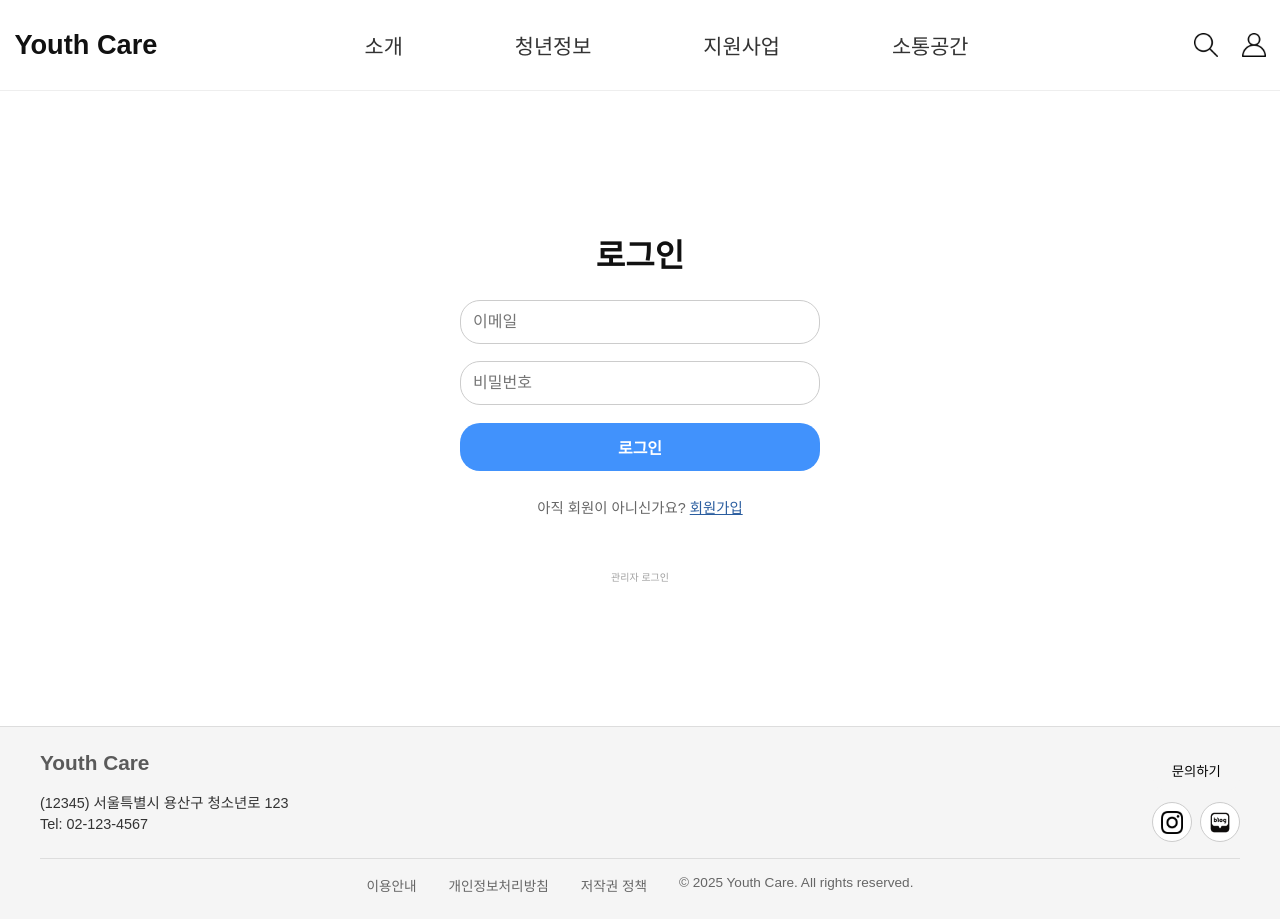
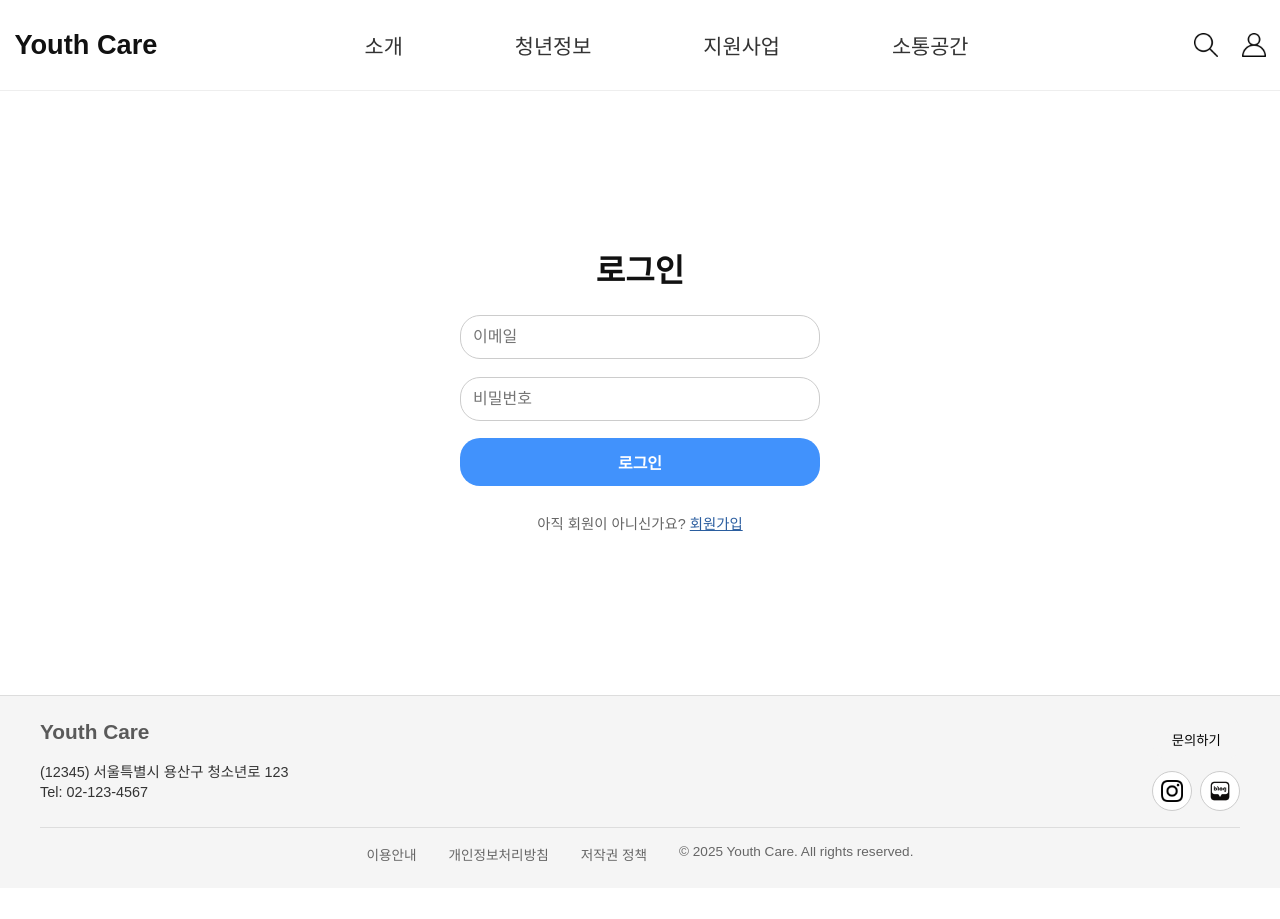
Before and after one commit to Seoul-Volunteer-Project/FE, a React (Vite) app: page /login in a window 1280 px wide. After the commit the page ends 888 px from the top, so only its background shows below. Built offline with nearby package versions, Linux system fonts and the light colour scheme; no server answers.

Commit message:
feat: 관리자 로그인 버튼 삭제

```diff
--- a/src/pages/auth/LoginPage.css
+++ b/src/pages/auth/LoginPage.css
@@ -92,24 +92,6 @@ body.fade-in .login-container {
   color: #1c3f6b;
 }
 
-.admin-login-wrapper {
-  display: flex;
-  justify-content: center;
-  margin-top: 10px;
-}
-
-.admin-login-link {
-  font-size: 10px;
-  color: #a0a0a0;
-  cursor: pointer;
-  transition: color 0.2s;
-}
-
-.admin-login-link:hover {
-  color: #333;
-  text-decoration: underline;
-}
-
 /* 로그아웃 영역 */
 .logout-box {
   display: flex;
--- a/src/pages/auth/LoginPage.jsx
+++ b/src/pages/auth/LoginPage.jsx
@@ -110,19 +110,8 @@ function LoginPage() {
         </button>
 
         <p className="signup-link">
-          아직 회원이 아니신가요?{" "}
-          <span onClick={() => navigate("/signup")}>회원가입</span>
+          아직 회원이 아니신가요? <span onClick={() => navigate("/signup")}>회원가입</span>
         </p>
-
-        {/* 관리자 로그인 */}
-        <div className="admin-login-wrapper">
-          <p
-            className="admin-login-link"
-            onClick={() => navigate("/admin-login")}
-          >
-            관리자 로그인
-          </p>
-        </div>
       </form>
     </div>
   );
```
